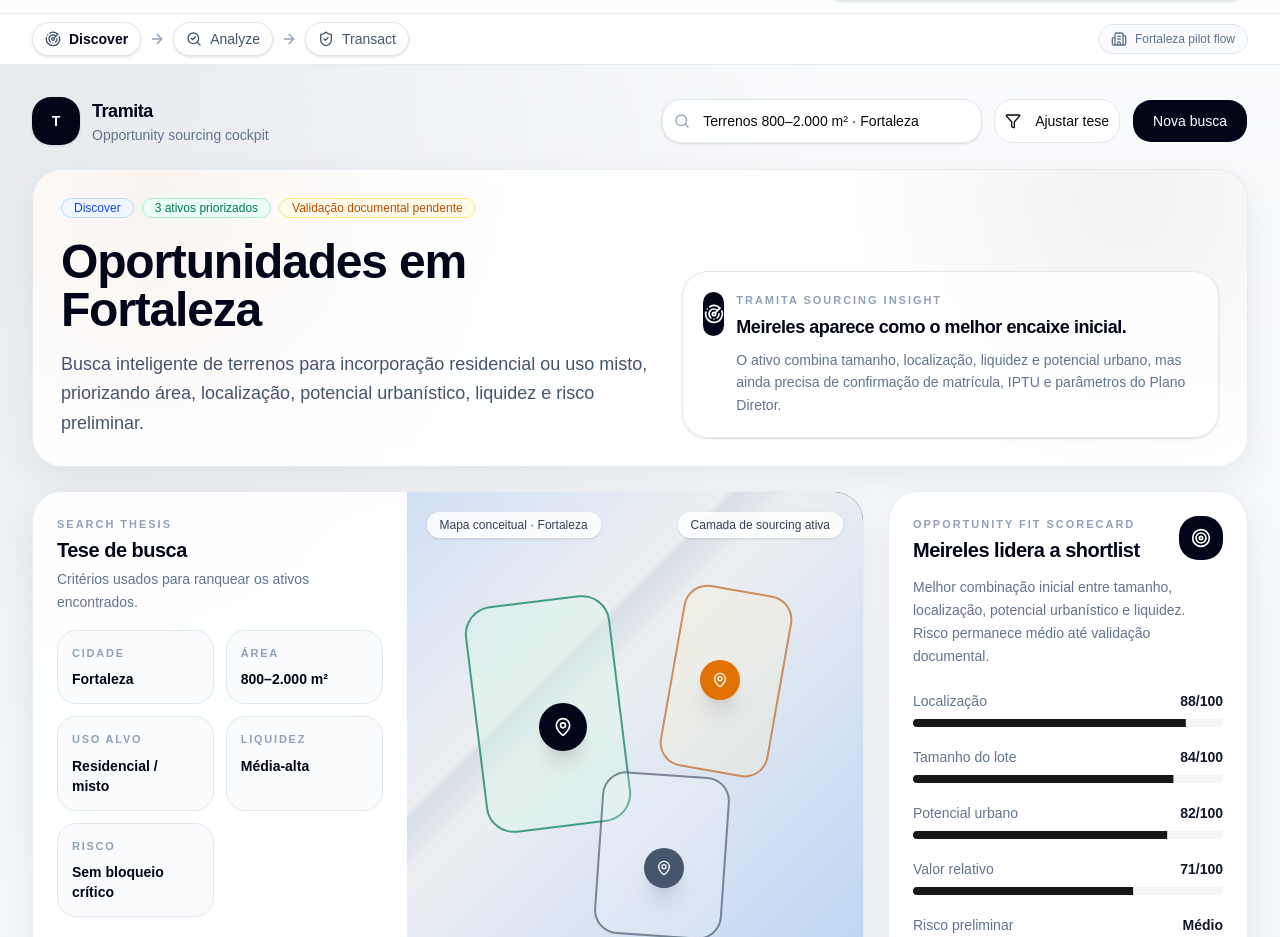
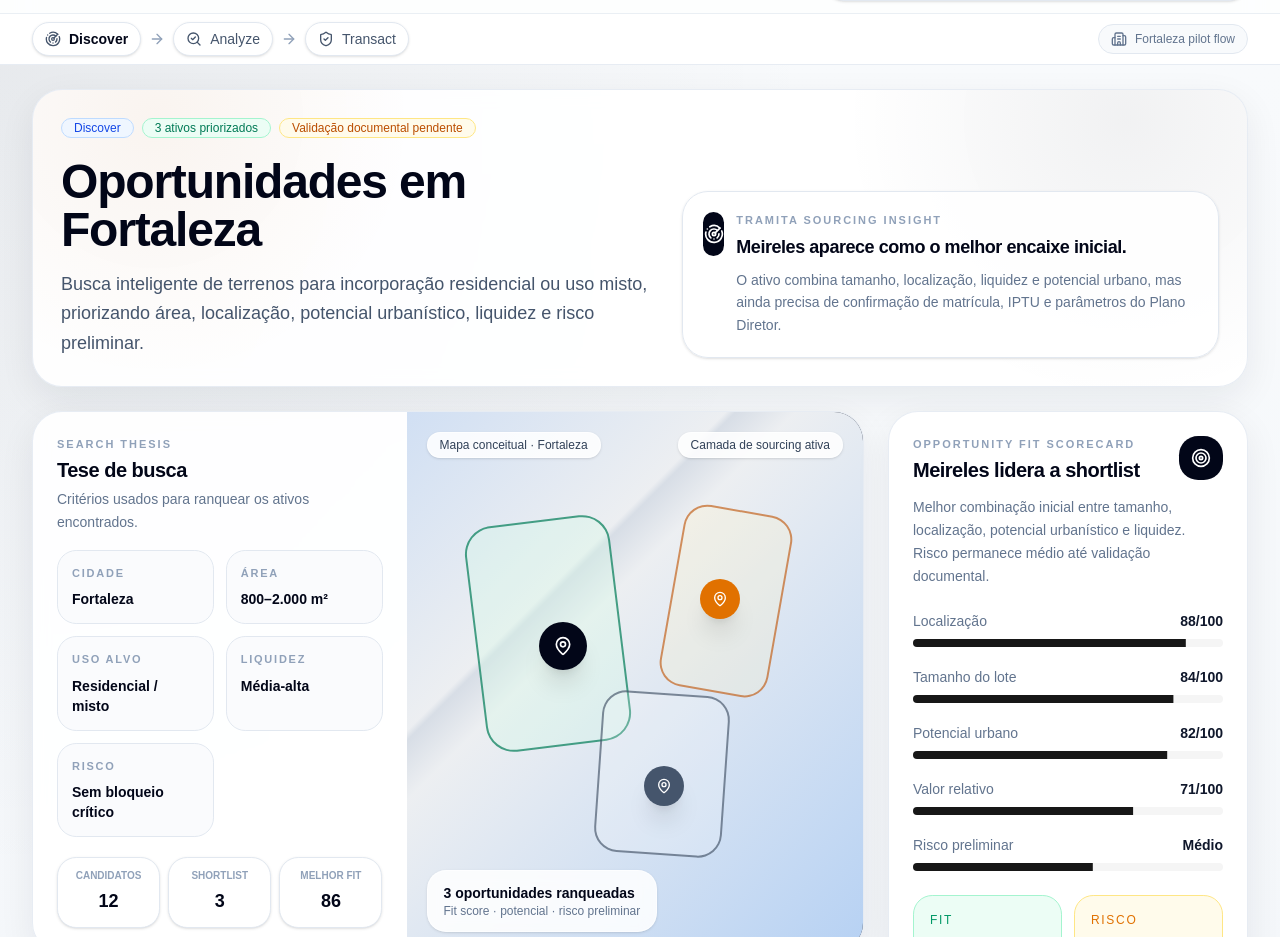
Before and after one commit to marcocosta/tramita, a React (Vite) app: page / in a window 1280 px wide. Shown: the part 75-1012 px from the top of the page. Built offline with nearby package versions, Linux system fonts and the light colour scheme.

Commit message:
Wire Tramita prototype flow

```diff
--- a/src/AnalyzePropertyProfile.tsx
+++ b/src/AnalyzePropertyProfile.tsx
@@ -1,5 +1,4 @@
 import React from "react";
-import { motion } from "framer-motion";
 import {
   AlertTriangle,
   ArrowRight,
@@ -10,14 +9,12 @@ import {
   LandPlot,
   Layers3,
   MapPin,
-  Search,
   ShieldCheck,
   Upload,
 } from "lucide-react";
 import { Badge } from "@/components/ui/badge";
 import { Button } from "@/components/ui/button";
 import { Progress } from "@/components/ui/progress";
-import { Input } from "@/components/ui/input";
 
 const facts = [
   ["Área", "1.240 m²"],
@@ -84,34 +81,16 @@ function ScoreRow({ label, value, progress }: { label: string; value: string; pr
   );
 }
 
-export default function TramitaAnalyzePropertyProfile() {
+type AnalyzePropertyProfileProps = {
+  onStartDueDiligence?: () => void;
+};
+
+export default function TramitaAnalyzePropertyProfile({
+  onStartDueDiligence,
+}: AnalyzePropertyProfileProps) {
   return (
-    <div className="min-h-screen bg-[radial-gradient(circle_at_top_left,_rgba(15,23,42,0.07),_transparent_30%),linear-gradient(180deg,_#f8fafc_0%,_#eef2f7_100%)] px-4 py-5 md:px-8 md:py-8">
+    <div className="min-h-screen bg-[radial-gradient(circle_at_top_left,_rgba(15,23,42,0.07),_transparent_30%),linear-gradient(180deg,_#f8fafc_0%,_#eef2f7_100%)] px-4 py-4 md:px-8 md:py-6">
       <div className="mx-auto max-w-[1480px] space-y-6">
-        <motion.header
-          initial={{ opacity: 0, y: 12 }}
-          animate={{ opacity: 1, y: 0 }}
-          transition={{ duration: 0.35 }}
-          className="flex flex-col gap-4 lg:flex-row lg:items-center lg:justify-between"
-        >
-          <div className="flex items-center gap-3">
-            <div className="flex h-12 w-12 items-center justify-center rounded-2xl bg-slate-950 text-sm font-semibold text-white shadow-sm">T</div>
-            <div>
-              <div className="text-lg font-semibold tracking-tight text-slate-950">Tramita</div>
-              <div className="text-sm text-slate-500">Property intelligence profile</div>
-            </div>
-          </div>
-
-          <div className="flex flex-col gap-3 sm:flex-row sm:items-center">
-            <div className="relative min-w-[300px]">
-              <Search className="absolute left-3 top-1/2 h-4 w-4 -translate-y-1/2 text-slate-400" />
-              <Input className="h-11 rounded-2xl border-slate-200 bg-white/95 pl-10 shadow-sm" value="Terreno em Meireles, Fortaleza" readOnly />
-            </div>
-            <Button variant="outline" className="h-11 rounded-2xl border-slate-200 bg-white">Salvar análise</Button>
-            <Button className="h-11 rounded-2xl bg-slate-950 px-5 text-white hover:bg-slate-900">Iniciar due diligence</Button>
-          </div>
-        </motion.header>
-
         <ShellCard className="relative overflow-hidden p-5 md:p-7">
           <div className="absolute inset-0 bg-[radial-gradient(circle_at_10%_10%,rgba(180,83,9,0.06),transparent_23%),radial-gradient(circle_at_90%_10%,rgba(15,23,42,0.06),transparent_25%)]" />
           <div className="relative grid grid-cols-1 gap-6 lg:grid-cols-[1.2fr_0.8fr] lg:items-end">
@@ -365,7 +344,10 @@ export default function TramitaAnalyzePropertyProfile() {
                 </div>
               </div>
               <div className="mt-5 space-y-3">
-                <Button className="h-12 w-full rounded-2xl bg-slate-950 text-white hover:bg-slate-900">
+                <Button
+                  className="h-12 w-full rounded-2xl bg-slate-950 text-white hover:bg-slate-900"
+                  onClick={onStartDueDiligence}
+                >
                   Iniciar due diligence
                   <ArrowRight className="ml-2 h-4 w-4" />
                 </Button>
--- a/src/App.tsx
+++ b/src/App.tsx
@@ -141,8 +141,14 @@ export default function App() {
       </header>
 
       <main>
-        {active === "discover" && <DiscoverOpportunityDetail />}
-        {active === "analyze" && <AnalyzePropertyProfile />}
+        {active === "discover" && (
+          <DiscoverOpportunityDetail onAnalyze={() => setActive("analyze")} />
+        )}
+        {active === "analyze" && (
+          <AnalyzePropertyProfile
+            onStartDueDiligence={() => setActive("transact")}
+          />
+        )}
         {active === "transact" && <TransactCommandCenter />}
       </main>
     </div>
--- a/src/DiscoverOpportunityDetail.tsx
+++ b/src/DiscoverOpportunityDetail.tsx
@@ -1,12 +1,10 @@
 import React from "react";
-import { motion } from "framer-motion";
 import {
   AlertTriangle,
   ArrowRight,
   BookmarkPlus,
   Building2,
   CheckCircle2,
-  Filter,
   LandPlot,
   Layers3,
   MapPin,
@@ -19,7 +17,6 @@ import {
 import { Badge } from "@/components/ui/badge";
 import { Button } from "@/components/ui/button";
 import { Progress } from "@/components/ui/progress";
-import { Input } from "@/components/ui/input";
 
 const candidates = [
   {
@@ -195,52 +192,16 @@ function ScoreRow({
   );
 }
 
-export default function DiscoverOpportunityDetail() {
+type DiscoverOpportunityDetailProps = {
+  onAnalyze?: () => void;
+};
+
+export default function DiscoverOpportunityDetail({
+  onAnalyze,
+}: DiscoverOpportunityDetailProps) {
   return (
-    <div className="min-h-screen bg-[radial-gradient(circle_at_top_left,_rgba(15,23,42,0.07),_transparent_30%),linear-gradient(180deg,_#f8fafc_0%,_#eef2f7_100%)] px-4 py-5 md:px-8 md:py-8">
+    <div className="min-h-screen bg-[radial-gradient(circle_at_top_left,_rgba(15,23,42,0.07),_transparent_30%),linear-gradient(180deg,_#f8fafc_0%,_#eef2f7_100%)] px-4 py-4 md:px-8 md:py-6">
       <div className="mx-auto max-w-[1480px] space-y-6">
-        <motion.header
-          initial={{ opacity: 0, y: 12 }}
-          animate={{ opacity: 1, y: 0 }}
-          transition={{ duration: 0.35 }}
-          className="flex flex-col gap-4 lg:flex-row lg:items-center lg:justify-between"
-        >
-          <div className="flex items-center gap-3">
-            <div className="flex h-12 w-12 items-center justify-center rounded-2xl bg-slate-950 text-sm font-semibold text-white shadow-sm">
-              T
-            </div>
-            <div>
-              <div className="text-lg font-semibold tracking-tight text-slate-950">
-                Tramita
-              </div>
-              <div className="text-sm text-slate-500">
-                Opportunity sourcing cockpit
-              </div>
-            </div>
-          </div>
-
-          <div className="flex flex-col gap-3 sm:flex-row sm:items-center">
-            <div className="relative min-w-[320px]">
-              <Search className="absolute left-3 top-1/2 h-4 w-4 -translate-y-1/2 text-slate-400" />
-              <Input
-                className="h-11 rounded-2xl border-slate-200 bg-white/95 pl-10 shadow-sm"
-                value="Terrenos 800–2.000 m² · Fortaleza"
-                readOnly
-              />
-            </div>
-            <Button
-              variant="outline"
-              className="h-11 rounded-2xl border-slate-200 bg-white"
-            >
-              <Filter className="mr-2 h-4 w-4" />
-              Ajustar tese
-            </Button>
-            <Button className="h-11 rounded-2xl bg-slate-950 px-5 text-white hover:bg-slate-900">
-              Nova busca
-            </Button>
-          </div>
-        </motion.header>
-
         <ShellCard className="relative overflow-hidden p-6 md:p-7">
           <div className="absolute inset-0 bg-[radial-gradient(circle_at_10%_10%,rgba(180,83,9,0.06),transparent_23%),radial-gradient(circle_at_90%_10%,rgba(15,23,42,0.06),transparent_25%)]" />
           <div className="relative grid grid-cols-1 gap-6 lg:grid-cols-[1fr_0.9fr] lg:items-end">
@@ -312,14 +273,17 @@ export default function DiscoverOpportunityDetail() {
                       ))}
                     </div>
                   </div>
-                  <div className="grid grid-cols-3 gap-3 rounded-[24px] border border-slate-200 bg-white p-3">
+                  <div className="grid grid-cols-3 gap-2">
                     {[
                       ["Candidatos", "12"],
                       ["Shortlist", "3"],
                       ["Melhor fit", "86"],
                     ].map(([label, value]) => (
-                      <div key={label}>
-                        <div className="text-[10px] font-semibold uppercase tracking-[0.14em] text-slate-400">
+                      <div
+                        key={label}
+                        className="min-w-0 rounded-2xl border border-slate-200 bg-white px-2 py-3 text-center shadow-sm"
+                      >
+                        <div className="break-words text-[10px] font-semibold uppercase leading-tight tracking-[0] text-slate-400">
                           {label}
                         </div>
                         <div className="mt-1 text-lg font-semibold text-slate-950">
@@ -523,6 +487,29 @@ export default function DiscoverOpportunityDetail() {
                     <div
                       key={item.title}
                       className="rounded-[24px] border border-slate-200 bg-white p-5"
+                      onClick={
+                        item.title === "Analisar ativo" ? onAnalyze : undefined
+                      }
+                      onKeyDown={(event) => {
+                        if (
+                          item.title === "Analisar ativo" &&
+                          onAnalyze &&
+                          (event.key === "Enter" || event.key === " ")
+                        ) {
+                          event.preventDefault();
+                          onAnalyze();
+                        }
+                      }}
+                      role={
+                        item.title === "Analisar ativo" && onAnalyze
+                          ? "button"
+                          : undefined
+                      }
+                      tabIndex={
+                        item.title === "Analisar ativo" && onAnalyze
+                          ? 0
+                          : undefined
+                      }
                     >
                       <div className="flex h-11 w-11 items-center justify-center rounded-2xl bg-slate-50">
                         <Icon className="h-5 w-5 text-slate-700" />
@@ -608,7 +595,10 @@ export default function DiscoverOpportunityDetail() {
                   </div>
                 </div>
                 <div className="mt-5 space-y-3">
-                  <Button className="h-12 w-full rounded-2xl bg-slate-950 text-white hover:bg-slate-900">
+                  <Button
+                    className="h-12 w-full rounded-2xl bg-slate-950 text-white hover:bg-slate-900"
+                    onClick={onAnalyze}
+                  >
                     Analisar este ativo
                     <ArrowRight className="ml-2 h-4 w-4" />
                   </Button>
--- a/src/TransactCommandCenter.tsx
+++ b/src/TransactCommandCenter.tsx
@@ -1,5 +1,4 @@
 import type { ReactNode } from "react";
-import { motion } from "framer-motion";
 import {
   AlertTriangle,
   ArrowRight,
@@ -11,7 +10,6 @@ import {
   FileText,
   Landmark,
   MapPin,
-  Search,
   ShieldCheck,
   Upload,
   Users,
@@ -20,7 +18,6 @@ import {
 import { Badge } from "@/components/ui/badge";
 import { Button } from "@/components/ui/button";
 import { Progress } from "@/components/ui/progress";
-import { Input } from "@/components/ui/input";
 
 const stages = [
   {
@@ -295,49 +292,8 @@ function ScoreRow({
 
 export default function TransactCommandCenter() {
   return (
-    <div className="min-h-screen bg-[radial-gradient(circle_at_top_left,_rgba(15,23,42,0.07),_transparent_30%),linear-gradient(180deg,_#f8fafc_0%,_#eef2f7_100%)] px-4 py-5 md:px-8 md:py-8">
+    <div className="min-h-screen bg-[radial-gradient(circle_at_top_left,_rgba(15,23,42,0.07),_transparent_30%),linear-gradient(180deg,_#f8fafc_0%,_#eef2f7_100%)] px-4 py-4 md:px-8 md:py-6">
       <div className="mx-auto max-w-[1480px] space-y-6">
-        <motion.header
-          initial={{ opacity: 0, y: 12 }}
-          animate={{ opacity: 1, y: 0 }}
-          transition={{ duration: 0.35 }}
-          className="flex flex-col gap-4 lg:flex-row lg:items-center lg:justify-between"
-        >
-          <div className="flex items-center gap-3">
-            <div className="flex h-12 w-12 items-center justify-center rounded-2xl bg-slate-950 text-sm font-semibold text-white shadow-sm">
-              T
-            </div>
-            <div>
-              <div className="text-lg font-semibold tracking-tight text-slate-950">
-                Tramita
-              </div>
-              <div className="text-sm text-slate-500">
-                Transaction command center
-              </div>
-            </div>
-          </div>
-
-          <div className="flex flex-col gap-3 sm:flex-row sm:items-center">
-            <div className="relative min-w-[300px]">
-              <Search className="absolute left-3 top-1/2 h-4 w-4 -translate-y-1/2 text-slate-400" />
-              <Input
-                className="h-11 rounded-2xl border-slate-200 bg-white/95 pl-10 shadow-sm"
-                value="TR-2041 · Compra de terreno em Meireles"
-                readOnly
-              />
-            </div>
-            <Button
-              variant="outline"
-              className="h-11 rounded-2xl border-slate-200 bg-white"
-            >
-              Gerar relatório
-            </Button>
-            <Button className="h-11 rounded-2xl bg-slate-950 px-5 text-white hover:bg-slate-900">
-              Resolver próxima pendência
-            </Button>
-          </div>
-        </motion.header>
-
         <ShellCard className="relative overflow-hidden p-6 md:p-8">
           <div className="absolute inset-0 bg-[radial-gradient(circle_at_10%_10%,rgba(180,83,9,0.06),transparent_23%),radial-gradient(circle_at_90%_10%,rgba(15,23,42,0.06),transparent_25%)]" />
           <div className="relative">
```
